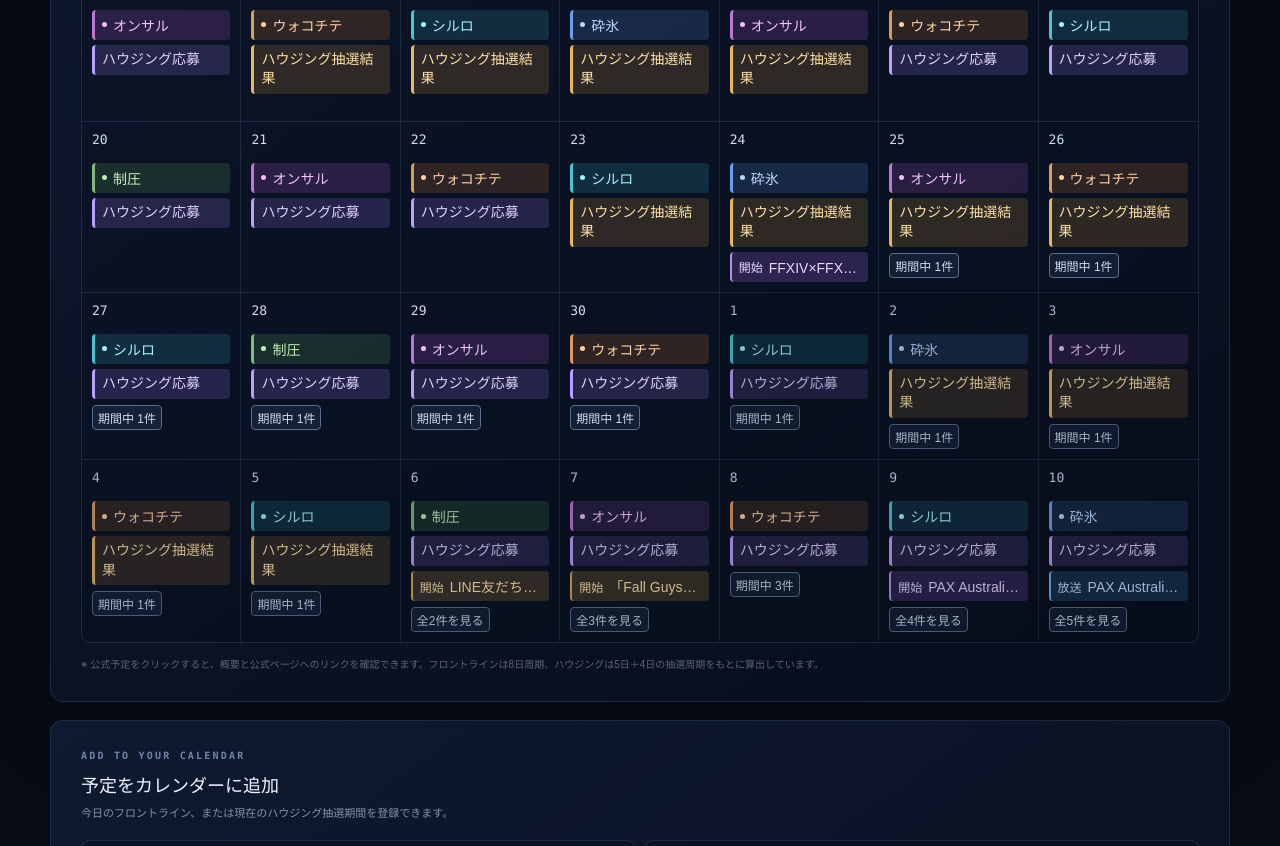
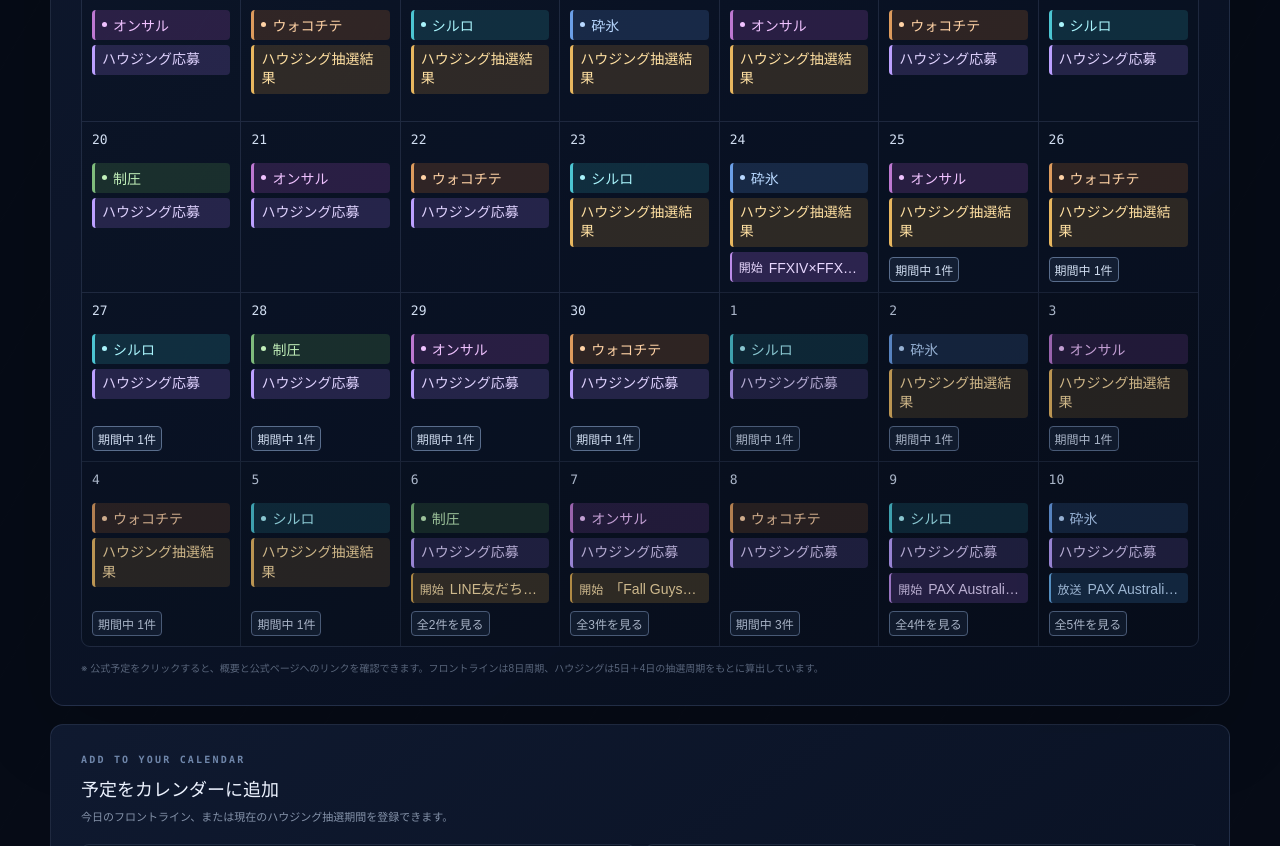
Before and after one commit to naikasann/ff14_calendar, a Next.js app: page / in a window 1280 px wide. Shown: the part 1600-2446 px from the top of the page. Built offline with nearby package versions, Linux system fonts and the light colour scheme.

Commit message:
Align official event count buttons at the bottom of calendar cells

```diff
--- a/app/globals.css
+++ b/app/globals.css
@@ -193,7 +193,10 @@ main::before { content: ""; position: fixed; inset: 0; pointer-events: none; opa
 .weekday-row div:last-child { border-right: 0; }
 .weekday-row .sunday { color: #b87987; }
 .weekday-row .saturday { color: #668ec7; }
-.calendar-cell { min-width: 0; min-height: 153px; padding: 10px; border-top: 1px solid var(--line); border-right: 1px solid var(--line); background: rgba(7,13,27,.26); }
+.calendar-cell { display: flex; flex-direction: column; min-width: 0; min-height: 153px; padding: 10px; border-top: 1px solid var(--line); border-right: 1px solid var(--line); background: rgba(7,13,27,.26); }
+.calendar-cell > .date-line, .calendar-cell > .event-pill { flex-shrink: 0; }
+.calendar-cell-footer { display: flex; flex-direction: column; align-items: flex-start; gap: 6px; margin-top: auto; padding-top: 8px; }
+.calendar-cell-footer > button { margin-top: 0; max-width: 100%; }
 .calendar-cell:nth-child(7n) { border-right: 0; }
 .calendar-cell.outside { opacity: .8; background: rgba(0,0,0,.14); }
 .calendar-cell.past { background: rgba(3,8,18,.5); }
--- a/app/page.tsx
+++ b/app/page.tsx
@@ -303,16 +303,12 @@ function CalendarCell({ date, displayMonth, filter, today, now, onSelectOfficial
   const past = formatDateKey(date) < formatDateKey(today);
   const endingEvents = officialEvents.filter((event) =>
     getOfficialEventLastDate(event) === formatDateKey(date) && getOfficialEventStatus(event, now) === "終了間近");
-  const officialEntry = (filter === "all" || filter === "official") && officialEvents.length > 0 ? (
-    <>
-      {officialSummary && (
+  const showOfficialEvents = (filter === "all" || filter === "official") && officialEvents.length > 0;
+  const showEventCount = showOfficialEvents && (!officialSummary || officialEvents.length > officialSummary.combinedCount);
+  const officialEntry = showOfficialEvents && officialSummary ? (
       <button className={`event-pill official-event ${officialSummary.type}`} type="button" title={officialEvents.map((event) => event.title).join(" / ")} onClick={() => onSelectOfficialEvents(officialEvents)} aria-label={`${officialSummary.title}の詳細を開く`}>
         <span>{boundaryLabel ?? officialSummary.label}</span><strong>{officialSummary.title}</strong>
       </button>
-      )}
-      {(!officialSummary || officialEvents.length > officialSummary.combinedCount) && <button type="button" className="period-events-button" title={officialEvents.map((event) => event.title).join(" / ")} onClick={() => onSelectOfficialEvents(officialEvents)} aria-label={`この日の公式予定${officialEvents.length}件を確認`}>{officialSummary ? `全${officialEvents.length}件を見る` : `期間中 ${officialEvents.length}件`}</button>}
-      {endingEvents.length > 0 && <button type="button" className="ending-marker" title={endingEvents.map((event) => event.title).join(" / ")} onClick={() => onSelectOfficialEvents(endingEvents)} aria-label={`終了間近の予定: ${endingEvents.map((event) => event.title).join("、")}`}>終了間近</button>}
-    </>
   ) : null;
 
   return (
@@ -322,6 +318,12 @@ function CalendarCell({ date, displayMonth, filter, today, now, onSelectOfficial
       {(filter === "all" || filter === "frontline") && <div className={`event-pill frontline-event map-${frontline.id}`}><span className="event-dot" /><strong>{frontline.shortName}</strong></div>}
       {(filter === "all" || filter === "housing") && <div className={`event-pill housing-event ${housing.phase}`}><strong>ハウジング<wbr />{housing.phase === "entry" ? "応募" : "抽選結果"}</strong></div>}
       {!hasMaintenance && officialEntry}
+      {showOfficialEvents && (showEventCount || endingEvents.length > 0) && (
+        <div className="calendar-cell-footer">
+          {endingEvents.length > 0 && <button type="button" className="ending-marker" title={endingEvents.map((event) => event.title).join(" / ")} onClick={() => onSelectOfficialEvents(endingEvents)} aria-label={`終了間近の予定: ${endingEvents.map((event) => event.title).join("、")}`}>終了間近</button>}
+          {showEventCount && <button type="button" className="period-events-button" title={officialEvents.map((event) => event.title).join(" / ")} onClick={() => onSelectOfficialEvents(officialEvents)} aria-label={`この日の公式予定${officialEvents.length}件を確認`}>{officialSummary ? `全${officialEvents.length}件を見る` : `期間中 ${officialEvents.length}件`}</button>}
+        </div>
+      )}
     </div>
   );
 }
```
